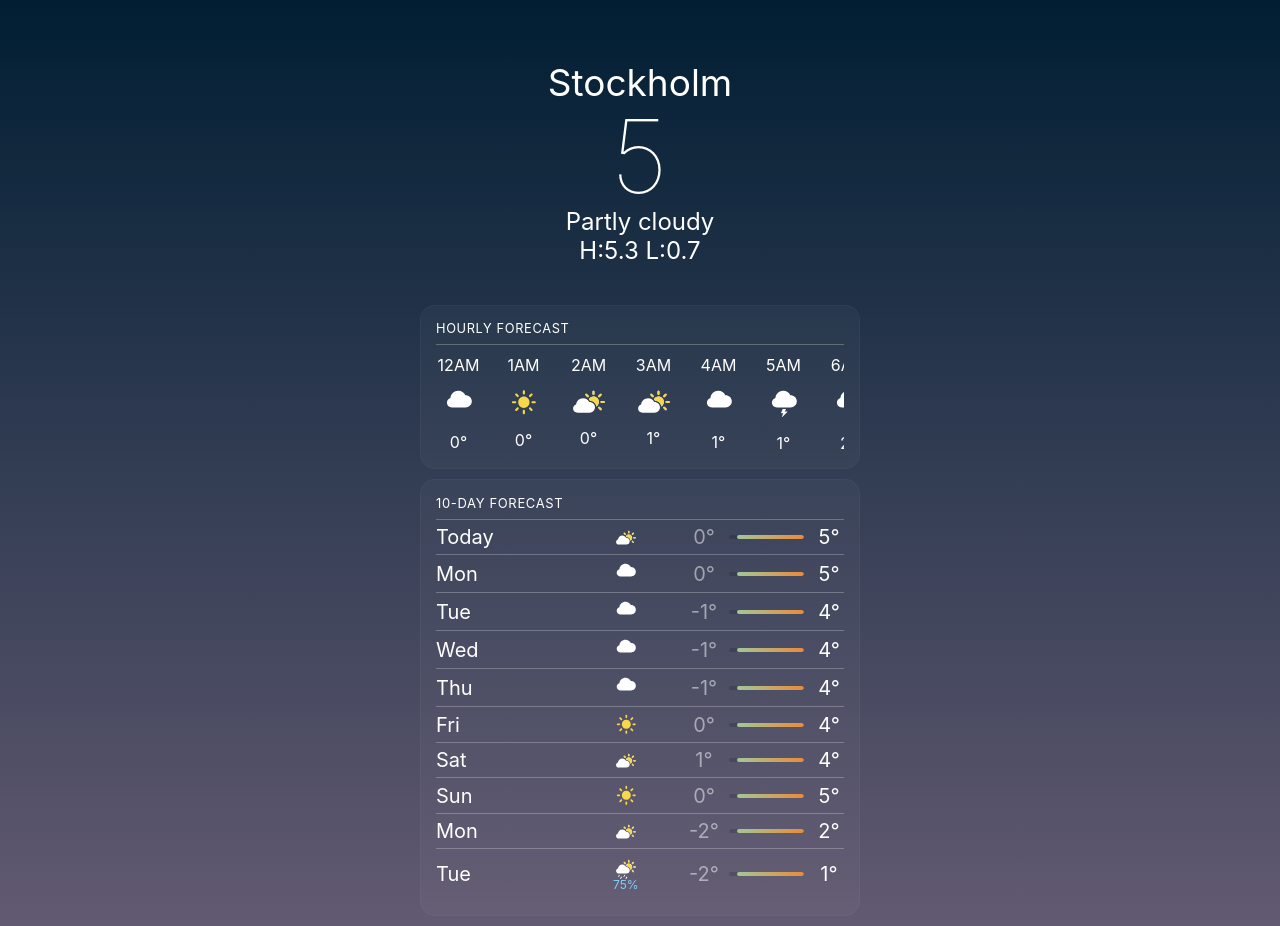
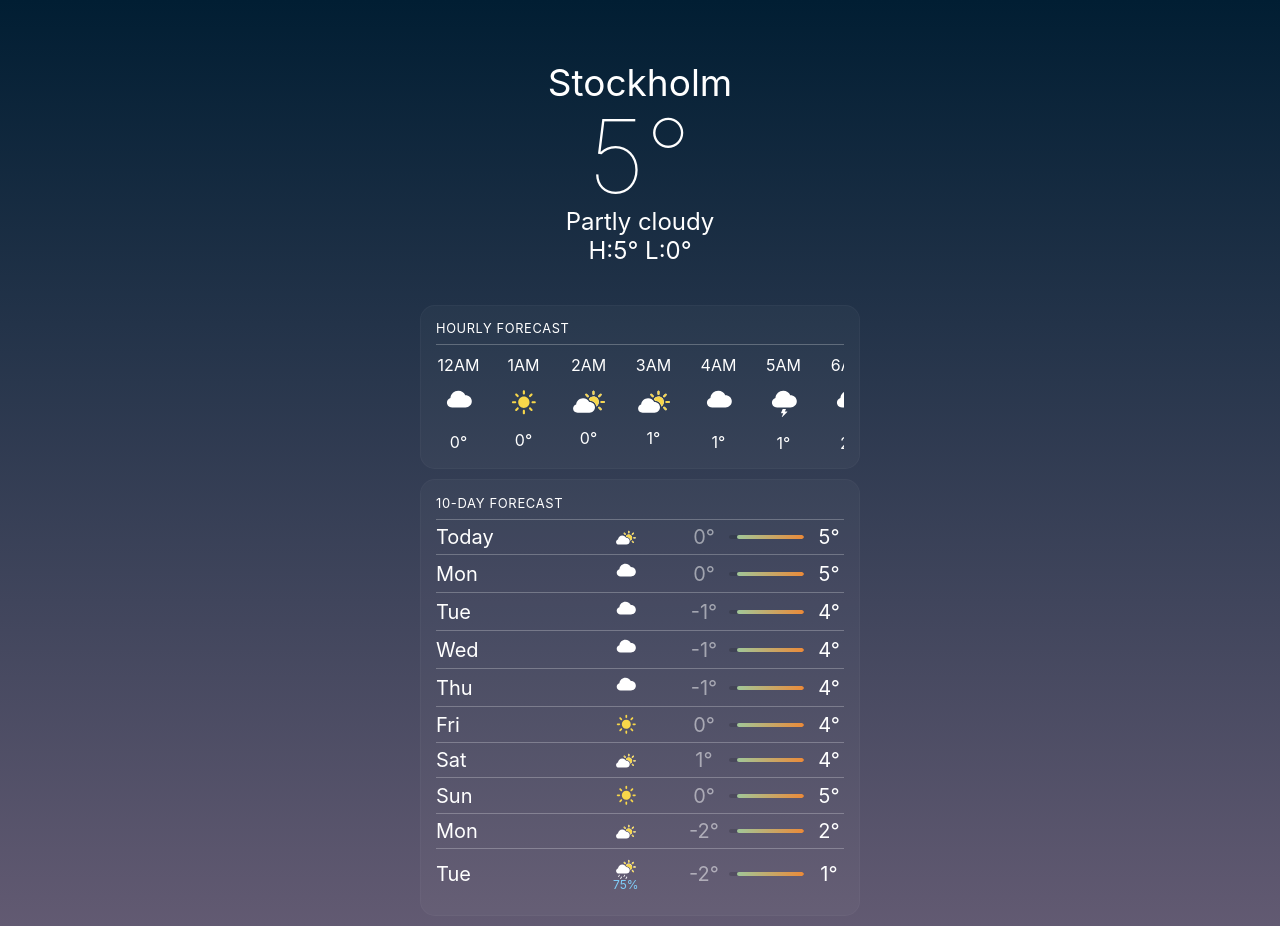
Before and after one commit to yasuss/0x-test-assignment-weather-pns8ls, a React (Create React App) app: page / in a window 1280 px wide. Built offline with nearby package versions, Linux system fonts and the light colour scheme; no server answers.

Commit message:
Use current location

```diff
--- a/src/App.tsx
+++ b/src/App.tsx
@@ -28,18 +28,24 @@ export default function App() {
     }
 
     useEffect(() => {
-        // navigator.geolocation.getCurrentPosition((pos) => {
-        //     const { latitude: lat, longitude: lon } = pos.coords
-        //     setCurrent({
-        //         ...current,
-        //         location: { name: 'Current Location', lat, lon },
-        //     })
-        // })
+        navigator.geolocation.getCurrentPosition((pos) => {
+            const { latitude: lat, longitude: lon } = pos.coords
+            console.log('pos', pos)
+            setCurrent({
+                ...current,
+                location: { name: 'Current Location', lat, lon },
+            })
+        })
     }, [])
 
     useEffect(() => {
         async function getWeather() {
-            const apiUrl = `http://api.weatherapi.com/v1/forecast.json?key=${apiKey}&q=${locationName}&days=10`
+            const locationKey =
+                current?.location?.lat && current?.location?.lon
+                    ? `${current.location.lat},${current.location.lon}`
+                    : locationName
+
+            const apiUrl = `http://api.weatherapi.com/v1/forecast.json?key=${apiKey}&q=${locationKey}&days=10`
             const response = await fetch(apiUrl)
             const data = await response.json()
 
@@ -52,17 +58,18 @@ export default function App() {
         }
 
         getWeather()
-    }, [])
+    }, [current])
 
     return (
         <div>
             <div className="header">
                 <div className="location">{current.location.name}</div>
-                <div className="temp">{current?.current?.temp_c}</div>
+                <div className="temp">{current?.current?.temp_c}°</div>
                 <div className="conditions">
                     {current.current.condition.text}
                     <br />
-                    H:{daily[0].day.maxtemp_c} L:{daily[0].day.mintemp_c}
+                    H:{Math.floor(daily[0].day.maxtemp_c)}° L:
+                    {Math.floor(daily[0].day.mintemp_c)}°
                 </div>
             </div>
 
```
